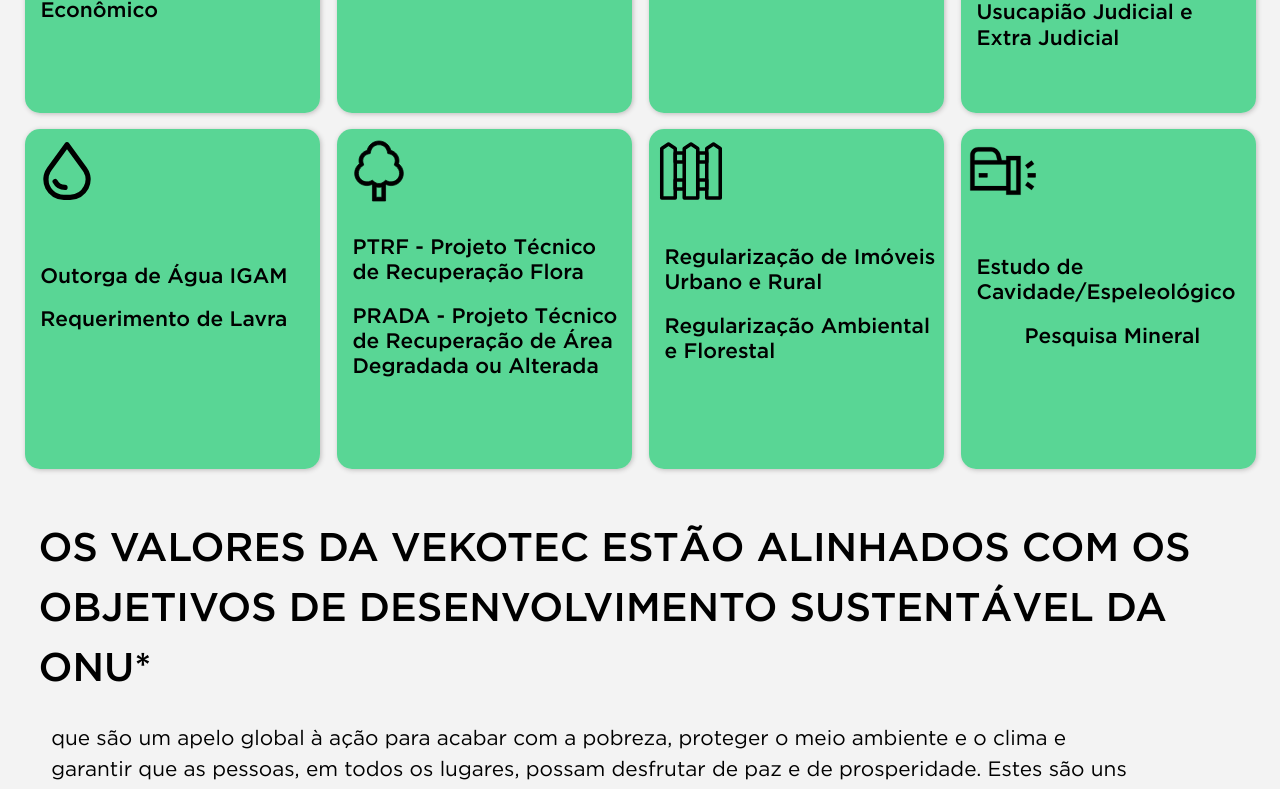
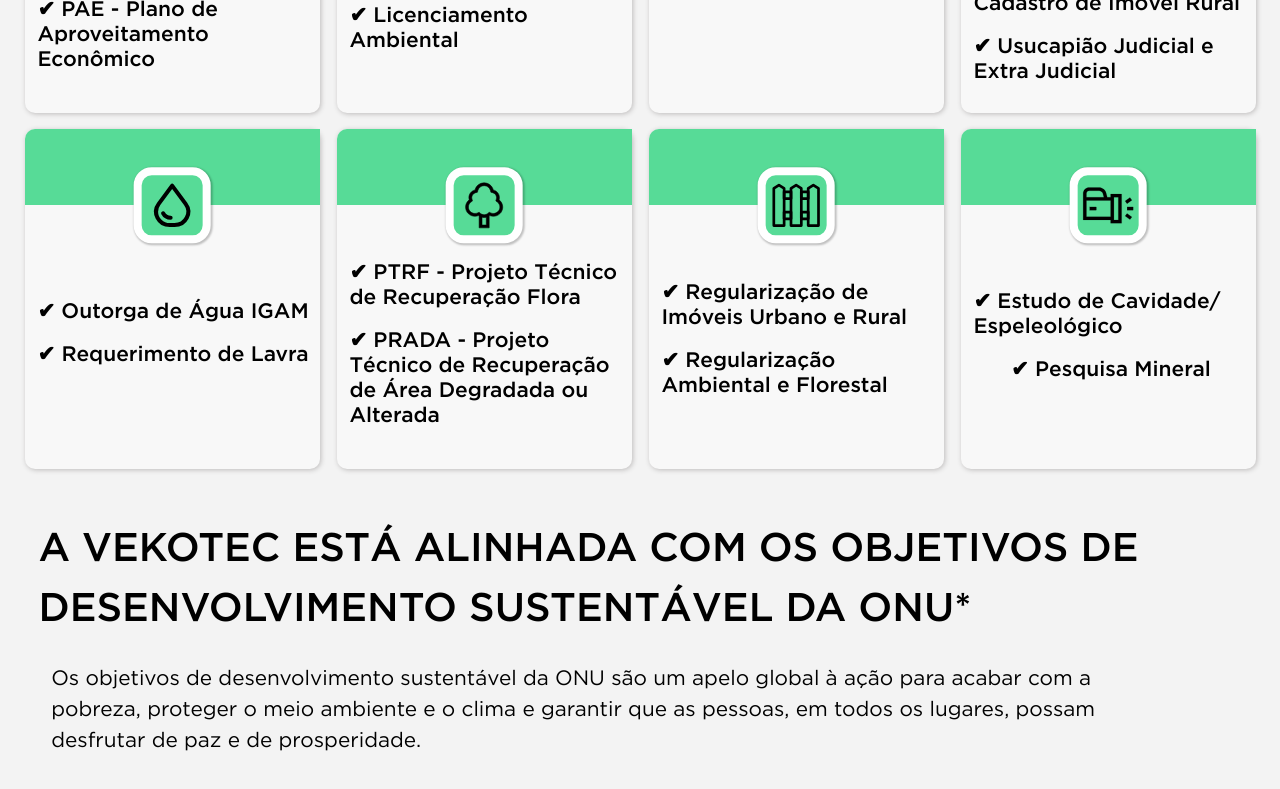
Before and after one commit to LucasBarbosaDaSilva/Vekotec-project, a React (Create React App) app: page / in a window 1280 px wide. Shown: the part 1860-2649 px from the top of the page. Built offline with nearby package versions, Linux system fonts and the light colour scheme.

Commit message:
last css before prod.

```diff
--- a/src/Carousel.css
+++ b/src/Carousel.css
@@ -175,11 +175,6 @@
     cursor: pointer;
     text-align: center;
     animation: fadeIn2 linear 1s;
-  }
-
-  .carousel-button:hover {
-    transition: 564ms;
-    padding: 26px 70px;
   }
 }
 
--- a/src/Clients.css
+++ b/src/Clients.css
@@ -1,7 +1,6 @@
 @media only screen and (max-width: 480px) {
   .clients-container {
     display: flex;
-
     flex-direction: column;
     background-color: rgb(252, 252, 252);
     padding-top: 7%;
@@ -12,7 +11,7 @@
     width: 100%;
     margin-top: 3vh;
     margin-left: 2vh;
-    font-size: 33px;
+    font-size: 32px;
     margin-bottom: 2vh;
     font-weight: 600;
     text-transform: uppercase;
@@ -22,7 +21,7 @@
     width: 90%;
     margin-bottom: 5vh;
     margin-left: 3vh;
-    font-size: 25px;
+    font-size: 18px;
   }
 
   .left-container {
@@ -39,19 +38,18 @@
 
   .button-client {
     align-self: center;
-    font-size: 20px;
+    font-size: 16px;
     color: #fff;
     background-color: #f1684d;
-    padding: 8px 0px;
+    padding: 10px 12px;
     border: solid #0d8cd138 3px;
-    box-shadow: rgba(0, 0, 0, 0.02) 0px 1px 3px 0px, rgba(27, 31, 35, 0.15) 0px 0px 0px 1px;
-    border-radius: 25px;
+    box-shadow: 4px 4px 3px 2px rgba(0, 0, 0, 0.219);
+    border-radius: 20px;
     transition: 564ms;
     transform: translateY(0);
     display: flex;
     flex-direction: row;
     align-items: center;
-    cursor: pointer;
     text-transform: uppercase;
     font-weight: 600;
     cursor: pointer;
@@ -221,7 +219,7 @@
     background-color: #f1684d;
     padding: 20px 38px;
     border: solid #0d8cd138 3px;
-    box-shadow: rgba(0, 0, 0, 0.02) 0px 1px 3px 0px, rgba(27, 31, 35, 0.15) 0px 0px 0px 1px;
+    box-shadow: 4px 4px 3px 2px rgba(0, 0, 0, 0.219);
     border-radius: 25px;
     transition: 564ms;
     transform: translateY(0);
@@ -238,7 +236,7 @@
     transition: 564ms;
     padding: 18px 44px;
     transform: translateY(-0px);
-    background-color: #fff;
+    background-color: #ffffff00;
     color: #f1694d;
     border: solid 3px #f1694d;
     animation: shake 0.5s ease-in-out;
--- a/src/Values.css
+++ b/src/Values.css
@@ -1,14 +1,14 @@
 @media only screen and (max-width: 480px) {
   .values-container {
-
+    margin-top: 6vh;
     width: 100%;
   }
 
-
-  .values-container p{
+  .values-container p {
+    margin-top: 0.5vh;
     display: inline-block;
     text-align: left;
-    font-size: 15.8px;
+    font-size: 14px;
     width: 90%;
     padding-left: 4%;
   }
@@ -20,9 +20,8 @@
 
   .value-title {
     width: 90%;
-    padding-top: 6vh;
     padding-left: 3%;
-    font-size: 31px;
+    font-size: 24px;
     font-weight: 600;
     text-align: start;
     text-transform: uppercase;
--- a/src/VideoClip.css
+++ b/src/VideoClip.css
@@ -18,11 +18,10 @@
     margin-top: 6%;
   }
 
-
   .video-container iframe {
     position: absolute;
     width: 88%;
-    height: 25%;
+    height: 38%;
     margin-top: 9.5%;
     margin-left: 5%;
     border-radius: 4%;
@@ -37,22 +36,21 @@
 
   .video-container .missao-title {
     width: 100%;
-    font-size: 30px;
+    font-size: 28px;
     text-transform: uppercase;
     font-weight: 900;
-    margin-top: 15%;
+    margin-top: 4vh;
     margin-left: 2vh;
     margin-bottom: 1vh;
   }
 
   .video-container .paragraph-title {
     width: 100%;
-    font-size: 25px;
+    font-size: 17px;
     width: 100%;
     padding: 2px;
     width: 80%;
     margin-left: 4vh;
-
   }
 
   .animation {
--- a/src/components/ServiceCarousel.js
+++ b/src/components/ServiceCarousel.js
@@ -9,16 +9,17 @@
       <div id="services">
         {servicesArray.map((service) => (
           <div className="service-card" key={service.name}>
-            <img
-              src={service.icon}
-              alt={service.name}
-              className="service-icon"
-            />
+            <div className="service-icon-div">
+              <img
+                src={service.icon}
+                alt={service.name}
+                className="service-icon"
+              />
+            </div>
             <div className="service-content-map-div">
               {service.content.map((content) => (
                 <div key={content.title} className="service-content-div">
-                  <h2>{content.title}</h2>
-                  <p>{content.text}</p>
+                  <h2>&#10004; {content.title}</h2>
                 </div>
               ))}
             </div>
--- a/src/components/Values.js
+++ b/src/components/Values.js
@@ -5,8 +5,8 @@
 function Values() {
   return (
     <div className='values-container'>
-      <h1 className="value-title">Os Valores da Vekotec estão alinhados com os Objetivos de Desenvolvimento Sustentável da ONU*</h1> <br />
-      <p>que são um apelo global à ação para acabar com a pobreza, proteger o meio ambiente e o clima e garantir que as pessoas, em todos os lugares, possam desfrutar de paz e de prosperidade. Estes são uns dos objetivos para os quais as Nações Unidas estão contribuindo a fim de que possamos atingir a Agenda 2030 no Brasil:</p>
+      <h1 className="value-title">A Vekotec está alinhada com os Objetivos de Desenvolvimento Sustentável da ONU*</h1> <br />
+      <p>Os objetivos de desenvolvimento sustentável da ONU são um apelo global à ação para acabar com a pobreza, proteger o meio ambiente e o clima e garantir que as pessoas, em todos os lugares, possam desfrutar de paz e de prosperidade.</p>
       <div className="value-container">
         {ongValues.map(value =>
           <div key="card" className="value-card">
--- a/src/css/img/svg/service-carousel/index.js
+++ b/src/css/img/svg/service-carousel/index.js
@@ -104,7 +104,7 @@
     icon: flashlight,
     content: [
       {
-        title: "Estudo de Cavidade/Espeleológico",
+        title: "Estudo de Cavidade/ Espeleológico",
       },
 
       {
--- a/src/css/service-carousel.css
+++ b/src/css/service-carousel.css
@@ -19,11 +19,10 @@
 
   .service-card {
     position: relative;
-    background-color: #00c760a1;
-    width: 268px;
-    height: 300px;
-    border-radius: 15px;
-    padding: 3px;
+    background-color: #f8f8f8;
+    width: 300px;
+    height: 350px;
+    border-radius: 10px;
     box-shadow: rgb(189, 187, 187) 1px 1px 5px 0px;
   }
 
@@ -35,25 +34,38 @@
   #service-title-h1 {
     text-align: center;
     margin: 0.5ch;
-    margin-top: 3vh;
-    margin-bottom: 5vh;
-    font-size: 32px;
+    margin-bottom: 1.5ch;
+    font-size: 30px;
     font-weight: 600;
   }
 
-  .service-icon {
-    width: 25%;
-    margin: 3px;
+  .service-icon-div {
+    position: relative;
+    border-radius: 10px 0 0 0;
+    background-color: #57db97;
+    justify-content: center;
   }
 
-  .service-div {
-    padding: 2%;
+  .border-div {
+    background-color: red;
+    padding: 3px;
+  }
+
+  .service-icon {
+    position: relative;
+    width: 26%;
+    padding: 3px;
+    background-color: #57db97;
+    border: 8px solid white;
+    box-shadow: 1px 1px 2px 1px rgba(0, 0, 0, 0.226);
+    border-radius: 18px;
+    left: 50%;
+    transform: translate(-50%, 50%);
   }
 
   .service-content-map-div {
     position: absolute;
-    top:50%;
-    /* left: 50%; */
+    top:60%;
     transform: translate(1%, -38%);
     padding: 5px 10px 10px 10px;
   }
@@ -61,19 +73,15 @@
   .service-content-div h2 {
     justify-content: center;
     align-content: center;
-    font-size: 20px;
+    font-size: 18px;
     font-weight: 600;
     line-height: 1.2;
     padding-bottom: 15px;
-
   }
 
   .service-content-div p {
     font-size: 16.3px;
     text-align: justify;
-    margin-bottom: 0.3%;
-    padding-left: 1%;
-    padding-right: 2%;
   }
 
   .service-content-div h2 {
@@ -194,11 +202,10 @@
 
   .service-card {
     position: relative;
-    background-color: #00c760a1;
+    background-color: #f8f8f8;
     width: 295px;
     height: 340px;
-    border-radius: 15px;
-    padding: 3px;
+    border-radius: 10px;
     box-shadow: rgb(189, 187, 187) 1px 1px 5px 0px;
   }
 
@@ -210,25 +217,38 @@
   #service-title-h1 {
     text-align: center;
     margin: 0.5ch;
-    margin-left: 2ch ;
     margin-bottom: 1.5ch;
     font-size: 45px;
     font-weight: 600;
   }
 
-  .service-icon {
-    width: 25%;
-    margin: 3px;
+  .service-icon-div {
+    position: relative;
+    border-radius: 10px 0 0 0;
+    background-color: #57db97;
+    justify-content: center;
   }
 
-  .service-div {
-    padding: 2%;
+  .border-div {
+    background-color: red;
+    padding: 3px;
+  }
+
+  .service-icon {
+    position: relative;
+    width: 26%;
+    padding: 3px;
+    background-color: #57db97;
+    border: 8px solid white;
+    box-shadow: 1px 1px 2px 1px rgba(0, 0, 0, 0.226);
+    border-radius: 18px;
+    left: 50%;
+    transform: translate(-50%, 50%);
   }
 
   .service-content-map-div {
     position: absolute;
-    top:50%;
-    /* left: 50%; */
+    top:60%;
     transform: translate(1%, -38%);
     padding: 5px 10px 10px 10px;
   }
@@ -240,15 +260,11 @@
     font-weight: 600;
     line-height: 1.2;
     padding-bottom: 15px;
-
   }
 
   .service-content-div p {
     font-size: 16.3px;
     text-align: justify;
-    margin-bottom: 0.3%;
-    padding-left: 1%;
-    padding-right: 2%;
   }
 
   .service-content-div h2 {
```
Also changed, not shown: src/Footer.css (+44 -48 lines).
